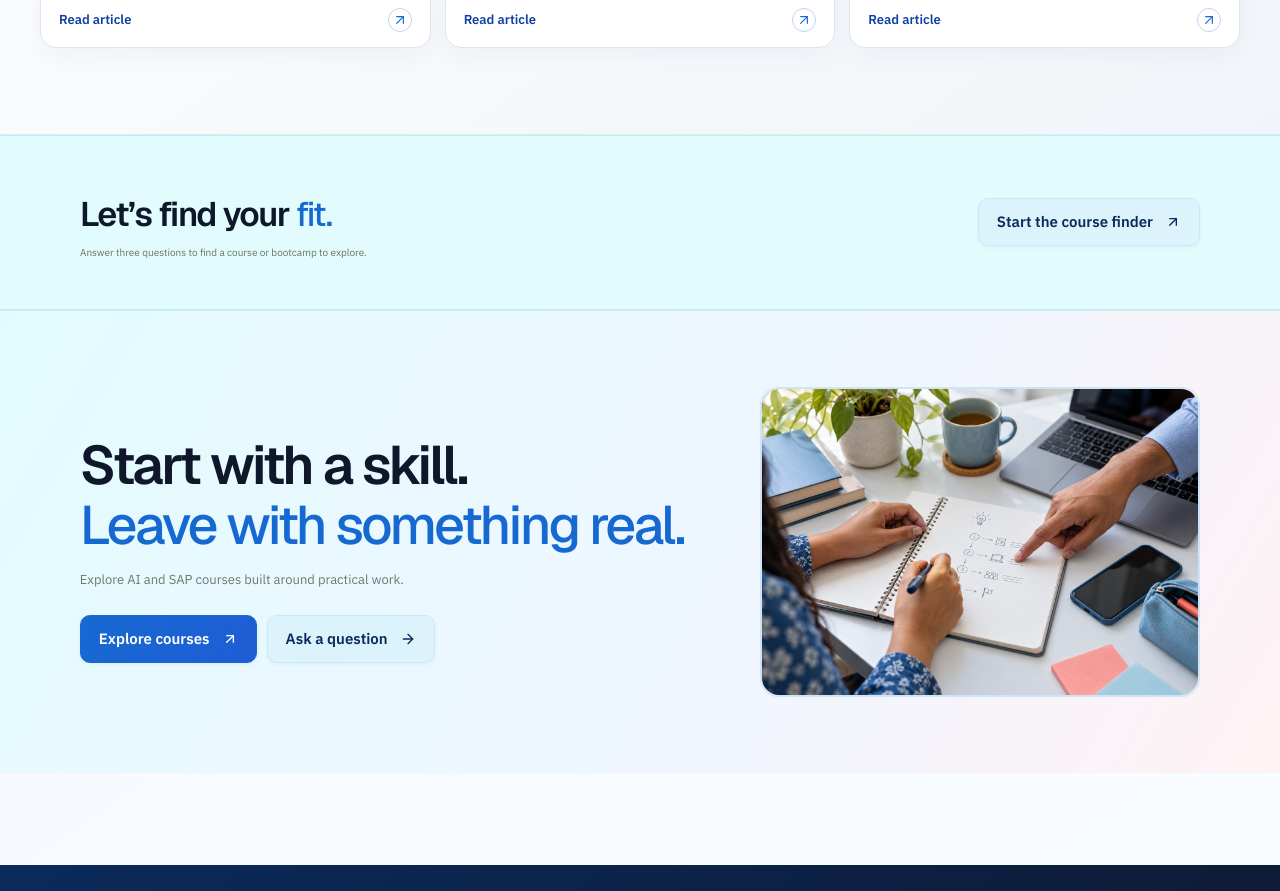
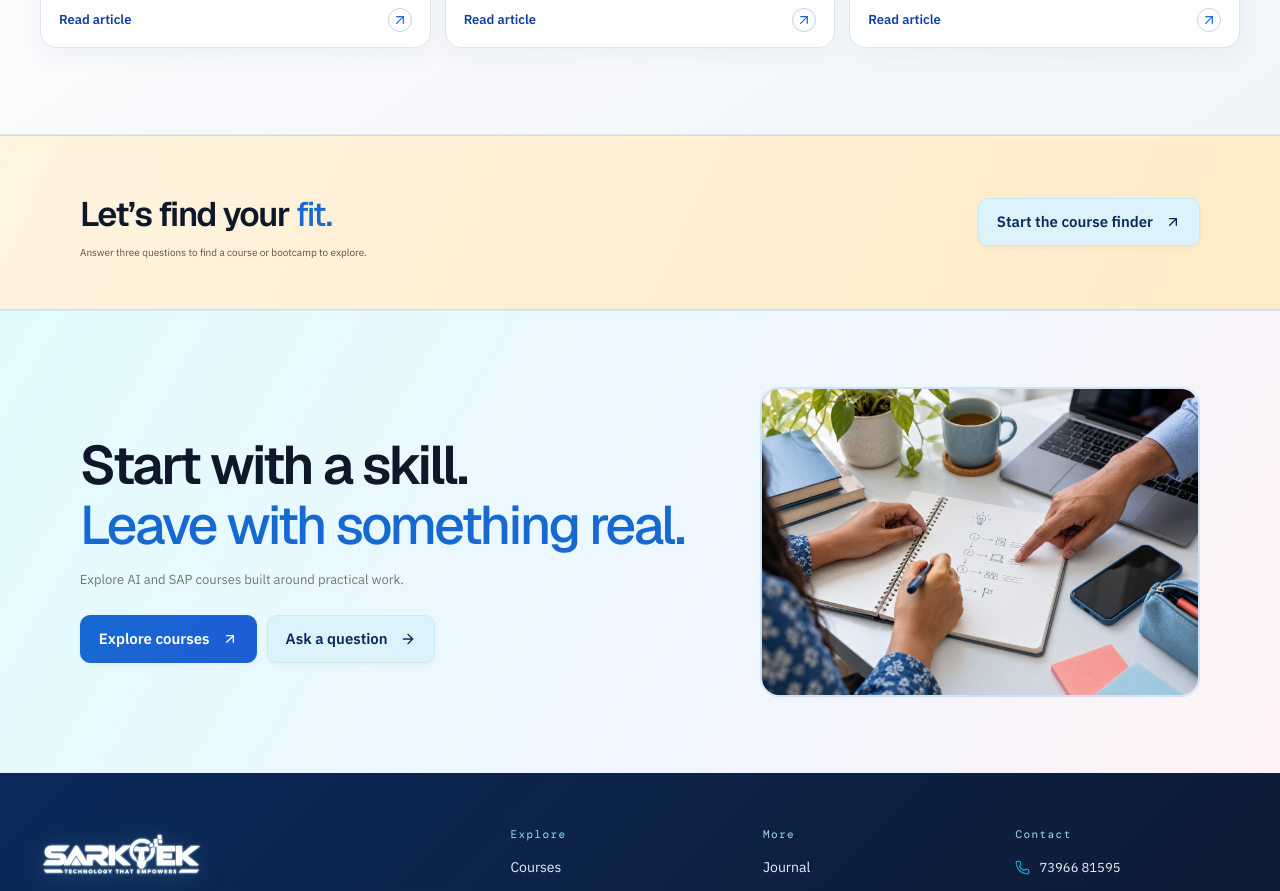
Before and after one commit to SatishBitra/AI-Bootcamp-Website, a React (Vite) app: page / in a window 1280 px wide. Shown: the part 5580-6471 px from the top of the page. Built offline with nearby package versions, Linux system fonts and the light colour scheme.

Commit message:
Enhance finder panel styles with high-contrast elements and improved visuals for sticky action icons; improve accessibility and user experience

```diff
--- a/src/styles.css
+++ b/src/styles.css
@@ -828,3 +828,11 @@ html{scroll-behavior:smooth}
 @keyframes scroll-text-reveal{from{opacity:0;transform:translate3d(0,14px,0);filter:blur(2px)}to{opacity:1;transform:translate3d(0,0,0);filter:blur(0)}}
 @keyframes scroll-card-reveal{from{opacity:0;transform:translate3d(0,18px,0) scale(.985)}to{opacity:1;transform:translate3d(0,0,0) scale(1)}}
 @media(prefers-reduced-motion:reduce){.reveal-enabled [data-reveal][data-revealed="true"]{animation:none!important;filter:none!important}}
+
+/* Warm finder panel, high-contrast sticky action icon, and flush closing section. */
+:root[data-design-system="blue"] .finder-teaser{background:linear-gradient(115deg,#FFF4DF 0%,#FFEBC7 100%);border-block:1px solid #F1D7A8}
+:root[data-design-system="blue"] .finder-teaser h2{color:#0F172A}
+:root[data-design-system="blue"] .finder-teaser p{color:#5E5140}
+:root[data-design-system="blue"] .finder-symbol{border-color:#D99A28;background:#FFF9ED;color:#9A5A00}
+:root[data-design-system="blue"] .sticky-course-button svg{color:#FFFFFF!important;stroke:#FFFFFF!important}
+:root[data-design-system="blue"] #main:has(.final-cta){padding-bottom:0}
```
